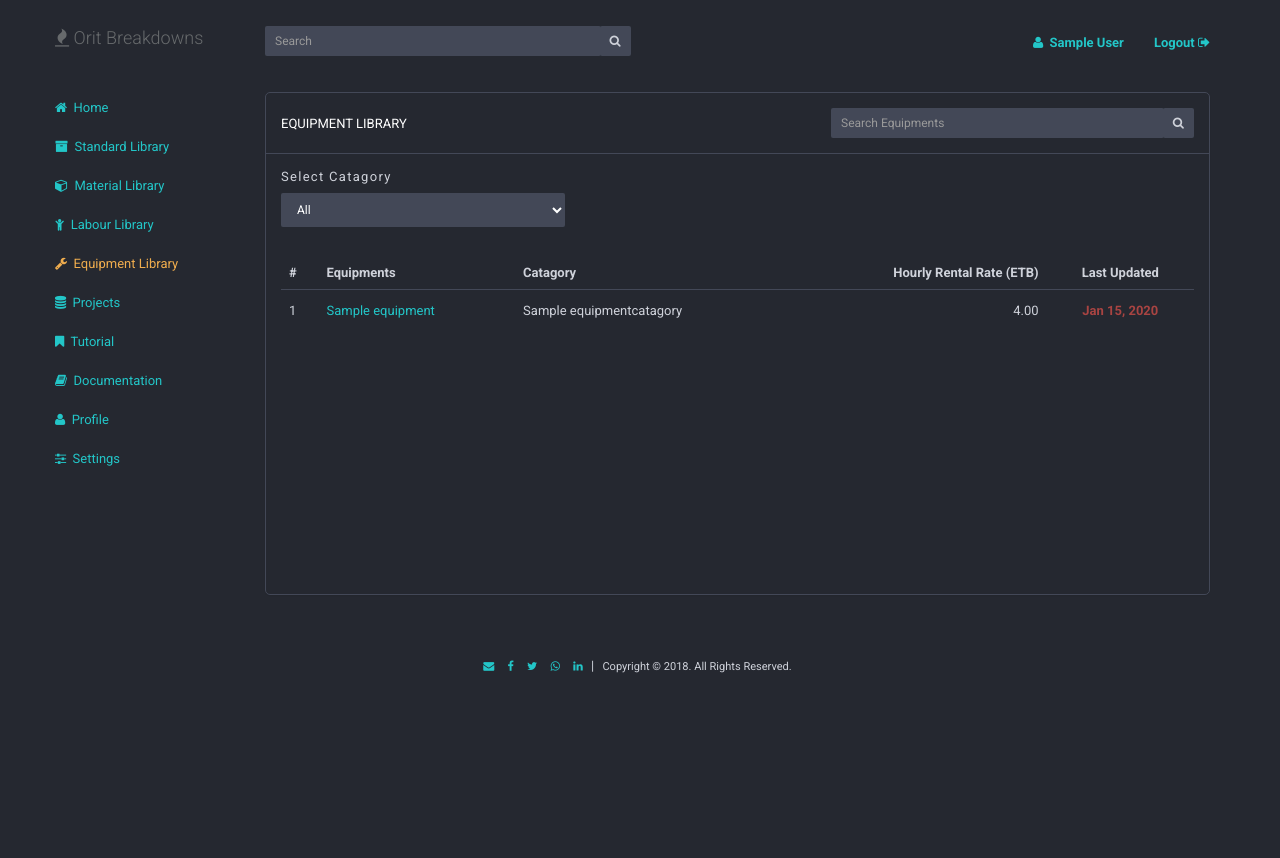
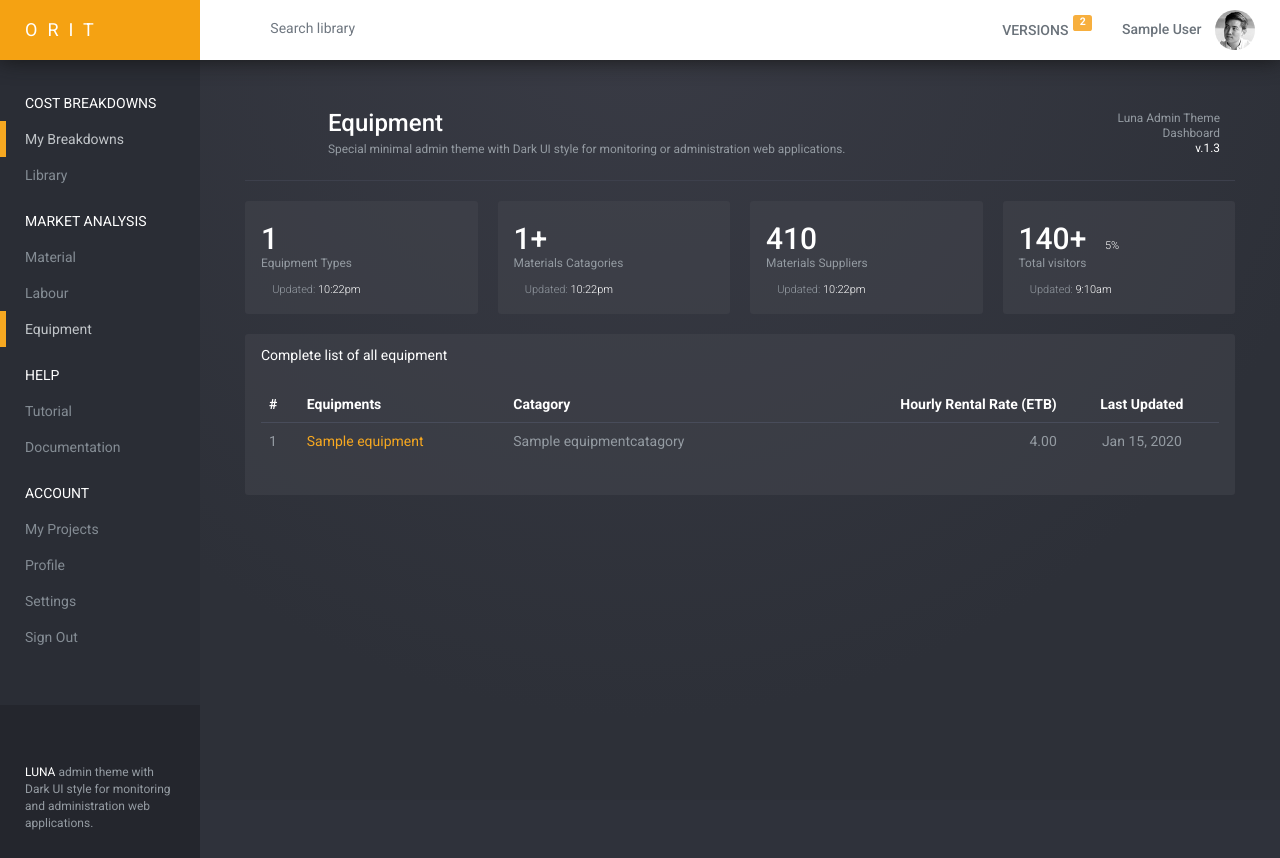
Before and after one commit to eyobofficial/orit-breakdowns, a Django app: page /breakdowns/equipments/ in a window 1280 px wide. Before the commit the page ends 673 px from the top, so only its background shows below. Run offline with Django 3.2, Linux system fonts and the light colour scheme; a user stored in the database is signed in; tables that the repository leaves empty hold one stand-in row (values such as "Sample post"); some libraries are stand-ins or nearby versions; some web fonts are replaced.

Commit message:
Change equipment list dashboard theme to Luna

```diff
--- a/breakdowns/templates/base2.html
+++ b/breakdowns/templates/base2.html
@@ -112,7 +112,7 @@
                 <li class="nav-category">
                     MARKET ANALYSIS
                 </li>
-                <li>
+                <li {% if page_name == 'materials' %}class="active"{% endif %}>
                     <a href="{% url 'breakdowns:material_list' %}">Material</a>
                 </li>
                <!--  <li>
@@ -125,12 +125,12 @@
                        <li><a href="activity.html">Sanitary</a></li>
                    </ul>
                </li> -->
-               <li>
+               <li {% if page_name == 'labour' %}class="active"{% endif %}>
                    <a href="{% url 'breakdowns:labour_list' %}">Labour</a>
                </li>
 
-                <li>
-                    <a href="#">Equipment</a>
+                <li {% if page_name == 'equipment' %}class="active"{% endif %}>
+                    <a href="{% url 'breakdowns:equipment_list' %}">Equipment</a>
                 </li>
 
                 <li class="nav-category">
--- a/breakdowns/templates/breakdowns/equipment_list.html
+++ b/breakdowns/templates/breakdowns/equipment_list.html
@@ -1,55 +1,96 @@
-{% extends 'base.html' %}
+{% extends 'base2.html' %}
 {% load humanize %}
 
 {% block title %}
-<title>Equipments Library | Orit</title>
+<title>Material Library | Orit</title>
 {% endblock title %}
 
 {% block content %}
-<div class="panel panel-default panel-list panel-lg" id="equipment-list-panel">
-    <div class="panel-heading panel-heading-with-search">
+<div class="container-fluid">
     <div class="row">
-            <div class="col-sm-7 breath-up-xs">
-                Equipment Library
-            </div><!-- /.col-sm-7 -->
+        <div class="col-lg-12">
+            <div class="view-header">
+                <div class="pull-right text-right" style="line-height: 14px">
+                    <small>Luna Admin Theme<br>Dashboard<br> <span class="c-white">v.1.3</span></small>
+                </div>
+                <div class="header-icon">
+                    <i class="pe page-header-icon pe-7s-shield"></i>
+                </div>
+                <div class="header-title">
+                    <h3 class="m-b-xs">Equipment</h3>
+                    <small>
+                        Special minimal admin theme with Dark UI style for monitoring or administration web applications.
+                    </small>
+                </div>
+            </div>
+            <hr>
+        </div>
+    </div>
 
-            <div class="col-sm-5">
-               <form name="equipment_search_form" method="GET" id="equipment-form" class="cost-form">
-                   <div class="form-group">
-                       <div class="input-group input-group-sm inner-search-input-group">
-                           <input type="search" class="form-control" id="equipment-search-input" name="equipment_search" placeholder="Search Equipments" value="{{ equipment_search|default_if_none:'' }}">
-                           <span class="input-group-btn">
-                               <button type="submit" class="btn btn-default">
-                                   <span class="fa fa-search"></span>
-                               </button>
-                           </span>
-                       </div><!-- /.input-group -->
-                   </div><!-- /.form-group -->
-            </div><!-- /.col-sm-5 -->
-        </div><!-- /.row -->
-    </div><!-- /.panel-heading -->
+    <div class="row">
+
+        <div class="col-lg-3 col-xs-6">
+            <div class="panel panel-filled">
 
                 <div class="panel-body">
-        <div class="catagory-selector-container breath-down-sm">
+                    <h2 class="m-b-none">
+                        {{ equipment_list.count }}
+                    </h2>
+                    <div class="small">Equipment Types</div>
+                    <div class="slight m-t-sm"><i class="fa fa-clock-o"> </i> Updated: <span class="c-white">10:22pm</span>  </div>
+                </div>
+            </div>
+        </div>
+
+        <div class="col-lg-3 col-xs-6">
+            <div class="panel panel-filled">
+
+                <div class="panel-body">
+                    <h2 class="m-b-none">
+                        {{ catagory_count }}+
+                    </h2>
+                    <div class="small"> Materials Catagories</div>
+                    <div class="slight m-t-sm"><i class="fa fa-clock-o"> </i> Updated: <span class="c-white">10:22pm</span>  </div>
+                </div>
+            </div>
+        </div>
+
+        <div class="col-lg-3 col-xs-6">
+            <div class="panel panel-filled">
+
+                <div class="panel-body">
+                    <h2 class="m-b-none">
+                        410
+                    </h2>
+                    <div class="small"> Materials Suppliers</div>
+                    <div class="slight m-t-sm"><i class="fa fa-clock-o"> </i> Updated: <span class="c-white">10:22pm</span>  </div>
+                </div>
+            </div>
+        </div>
+
+        <div class="col-lg-3 col-xs-6">
+            <div class="panel panel-filled">
+                <div class="panel-body">
+                    <h2 class="m-b-none">
+                        140+ <span class="slight"><i class="fa fa-play fa-rotate-90 c-white"> </i> 5%</span>
+                    </h2>
+                    <div class="small">Total visitors</div>
+                    <div class="slight m-t-sm"><i class="fa fa-clock-o"> </i> Updated: <span class="c-white">9:10am</span> </div>
+                </div>
+            </div>
+        </div>
+    </div>
+
     <div class="row">
-                <div class="col-sm-4">
-                        <div class="form-group">
-                            <label for="equipment-catagory-select">Select Catagory</label>
-                            <select name="equipment_catagory" id="equipment-catagory-select" class="form-control catagory-selector">
-                                <option {% if equipment_catagory is None %} selected="selected"{% endif %}>All</option>
-                                {% for catagory in equipment_catagory_list %}
-                                <option value="{{ catagory.id }}" {% if equipment_catagory == catagory.id %} selected="selected"{% endif %}>{{ catagory.full_title|title }}</option>
-                                {% endfor %}
-                            </select>
-                        </div><!-- /.form-group -->
-                    </form>
-                </div><!-- /.col-sm-2 -->
-            </div><!-- /.row -->
-        </div><!-- /.catagory-selector-container -->
-
+        <div class="col-md-12">
+            <div class="panel panel-filled">
+                <div class="panel-heading">
+                    Complete list of all equipment
+                </div>
+                <div class="panel-body">
                     {% if equipment_list %}
                     <div class="table-responsive">
-            <table class="equipment-table table panel-table table-hover table-stripped">
+                        <table class="equipment-table table data-table table-hover table-stripped">
                             <thead>
                                 <tr>
                                     <th>#</th>
@@ -67,7 +108,7 @@
                                     <td><a href="{% url 'breakdowns:equipment_detail' equipment.id %}">{{ equipment.full_title|capfirst }}</a></td>
                                     <td>{{ equipment.equipment_catagory.full_title|capfirst }}</td>
                                     <td class="text-right">{{ equipment.rental_rate|intcomma }}</td>
-                        <td class="text-center text-danger bold">{{ equipment.updated_at|date:'M d, Y' }}</td>
+                                    <td class="text-center">{{ equipment.updated_at|date:'M d, Y' }}</td>
                                 </tr>
                                 {% endfor %}
 
@@ -77,6 +118,9 @@
                     {% else %}
                     <p class="text-center breath-both-lg text-fade"><strong><span class="fa fa-exclamation-circle"></span> There are currently no equipments in the database</strong></p>
                     {% endif %}
-    </div><!--/.panel-body -->
-</div><!-- /#product-list-panel -->
+                </div>
+            </div>
+        </div>
+    </div>
+</div>
 {% endblock content %}
--- a/breakdowns/urls.py
+++ b/breakdowns/urls.py
@@ -71,7 +71,7 @@ urlpatterns = [
     url(r'^labour/(?P<pk>[0-9]+)/$', views.LabourDetail.as_view(), name='labour_detail'),
 
     # Equipment List URL
-    url(r'^equipments/$', views.equipment_list, name='equipment_list'),
+    url(r'^equipments/$', views.EquipmentList.as_view(), name='equipment_list'),
 
     # Equipment Detail URL
     url(r'^equipment/(?P<pk>[0-9]+)/$', views.EquipmentDetail.as_view(), name='equipment_detail'),
--- a/breakdowns/views.py
+++ b/breakdowns/views.py
@@ -66,47 +66,6 @@ def signup(request):
     return render(request, template_name, context={'form': form})
 
 # Material List View
-@login_required
-def material_list(request):
-    """
-    Returns material list
-    """
-    try:
-        material_catagory = int(request.GET.get('material_catagory'))
-    except:
-        material_catagory = None
-    material_search = request.GET.get('material_search')
-
-    # Admin User
-    admin = User.objects.get(pk=1)
-
-    # Return all material objects
-    try:
-        material_list = Material.objects.filter(created_by=admin.id)
-    except Material.DoesNotExist:
-        raise Http404('page not found')
-
-
-    if material_catagory is not None:
-        material_catagory = int(material_catagory)
-        material_list = Material.objects.filter(material_catagory=material_catagory)
-
-    if material_search is not None:
-        material_list = material_list.filter(full_title__icontains=material_search)
-
-    material_catagory_list = get_list_or_404(MaterialCatagory)
-    page_name = 'Materials'
-    template_name = 'breakdowns/material_list.html'
-
-    return render(request, template_name, context={
-            'material_list': material_list,
-            'material_catagory_list': material_catagory_list,
-            'page_name': page_name,
-            'material_search': material_search,
-            'material_catagory': material_catagory,
-        })
-
-# Material List View
 class MaterialList(LoginRequiredMixin, generic.ListView):
     model = Material
 
@@ -116,7 +75,7 @@ class MaterialList(LoginRequiredMixin, generic.ListView):
     def get_context_data(self, *args, **kwargs):
         context = super(MaterialList, self).get_context_data(*args, **kwargs)
         context['catagory_count'] = MaterialCatagory.objects.all().count()
-        context['page_name'] = 'Materials'
+        context['page_name'] = 'materials'
         return context
 
 # Material Detail View
@@ -126,45 +85,8 @@ class MaterialDetail(LoginRequiredMixin, generic.DetailView):
     def get_context_data(self, *args, **kwargs):
         context = super(MaterialDetail, self).get_context_data(*args, **kwargs)
         context['price_list'] = MaterialPrice.objects.filter(material_id=self.kwargs['pk'])
-        context['page_name'] = 'Materials'
+        context['page_name'] = 'materials'
         return context
-
-# Labour List View
-@login_required
-def labour_list(request):
-    """
-    Returns labour list
-    """
-    labour_search = request.GET.get('labour_search')
-
-    try:
-        labour_city = int(request.GET['city'])
-    except:
-        default_city = City.objects.get(full_title='Addis Ababa')
-        labour_city = default_city.id
-
-    labour_price_list = LabourPrice.objects.filter(city=labour_city)
-
-    if labour_search is not None:
-        labour_list = []
-        for labour_price in labour_price_list:
-            if str(labour_search) in str(labour_price.labour.full_title):
-                labour_list.append(labour_price)
-    else:
-        labour_list = list(labour_price_list)
-
-
-    city_list = get_list_or_404(City)
-    page_name = 'Labours'
-    template_name = 'breakdowns/labour_list.html'
-
-    return render(request, template_name, context={
-            'labour_price_list': labour_list,
-            'city_list': city_list,
-            'page_name': page_name,
-            'labour_search': labour_search,
-            'labour_city': labour_city,
-        })
 
 # Labour List View
 class LabourPriceList(LoginRequiredMixin, generic.ListView):
@@ -180,7 +102,7 @@ class LabourPriceList(LoginRequiredMixin, generic.ListView):
         context = super(LabourPriceList, self).get_context_data(*args, **kwargs)
         context['catagory_count'] = LabourCatagory.objects.all().count()
         context['city_count'] = City.objects.all().count()
-        context['page_name'] = 'Labour'
+        context['page_name'] = 'labour'
         return context
 
 # Labour Detail View
@@ -189,7 +111,20 @@ class LabourDetail(LoginRequiredMixin, generic.DetailView):
 
     def get_context_data(self, *args, **kwargs):
         context = super(LabourDetail, self).get_context_data(*args, **kwargs)
-        context['page_name'] = 'Labours'
+        context['page_name'] = 'labour'
+        return context
+
+# Equipment List View
+class EquipmentList(LoginRequiredMixin, generic.ListView):
+    model = Equipment
+
+    def get_queryset(self, *args, **kwargs):
+        return Equipment.objects.filter(created_by__is_staff=True)
+
+    def get_context_data(self, *args, **kwargs):
+        context = super(EquipmentList, self).get_context_data(*args, **kwargs)
+        context['catagory_count'] = EquipmentCatagory.objects.all().count()
+        context['page_name'] = 'equipment'
         return context
 
 # Equipment List View
```
Lines whose indentation alone changed are shown as unchanged.
